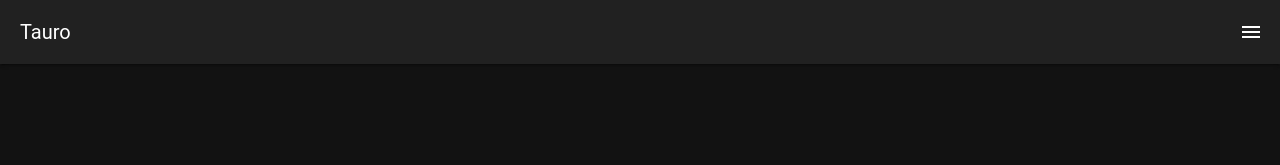
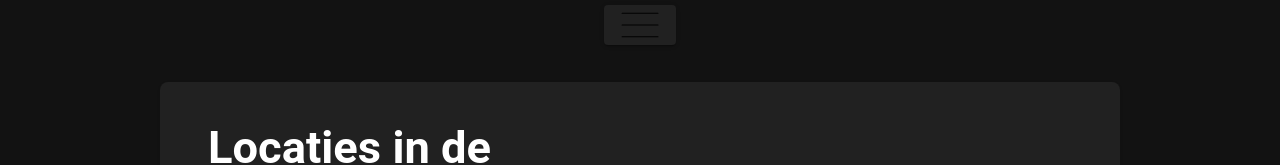
Before and after one commit to Hadil66/vueapp, a Vue app in the folder vueapp/: page / in a window 1280 px wide. Shown: the top 165 px of the page. Built offline with nearby package versions, Linux system fonts and the light colour scheme.

Commit message:
dropdown menu

```diff
--- a/vueapp/src/components/Nav.vue
+++ b/vueapp/src/components/Nav.vue
@@ -1,25 +1,47 @@
 <template>
-  <v-app>
-    <v-container>
-      <v-app-bar :elevation="2">
-        <template v-slot:prepend>
-          <v-app-bar-nav-icon></v-app-bar-nav-icon>
-        </template>
+  <div class="text-center">
+    <v-menu
+      open-on-hover
+    >
+      <template v-slot:activator="{ props }">
+        <v-btn
+          v-bind="props"
+        >
+          <img src="@/assets/menu-bars.svg">
+        </v-btn>
+      </template>
 
-        <v-app-bar-title>Tauro</v-app-bar-title>
-      </v-app-bar>
-    </v-container>
-  </v-app>
+      <v-list>
+        <v-list-item
+          v-for="(item, index) in items"
+          :key="index"
+          :value="index"
+        >
+          <v-list-item-title>{{ item.title }}</v-list-item-title>
+        </v-list-item>
+      </v-list>
+    </v-menu>
+  </div>
 </template>
 
+<script setup>
+  const items = [
+    { title: 'Kantoorruimte' },
+    { title: 'Werkplek' },
+    { title: 'Vergaderruimte' },
+    { title: 'Locaties' },
+    { title: 'Over Tauro' },
+    { title: 'Contact' }
+  ]
+</script>
+
 <style>
-  .v-toolbar__content {
-    display: flex !important;
-    flex-direction: row-reverse !important;
+  .text-center {
+    text-align: end !important;
   }
-
-  .v-application__wrap {
-    min-height: 6em !important;
+  .v-btn {
+    padding: 5px;
+    height: auto !important;
   }
 
 </style>
```
Also changed, not shown: vueapp/src/assets/menu-bars.svg (added).
